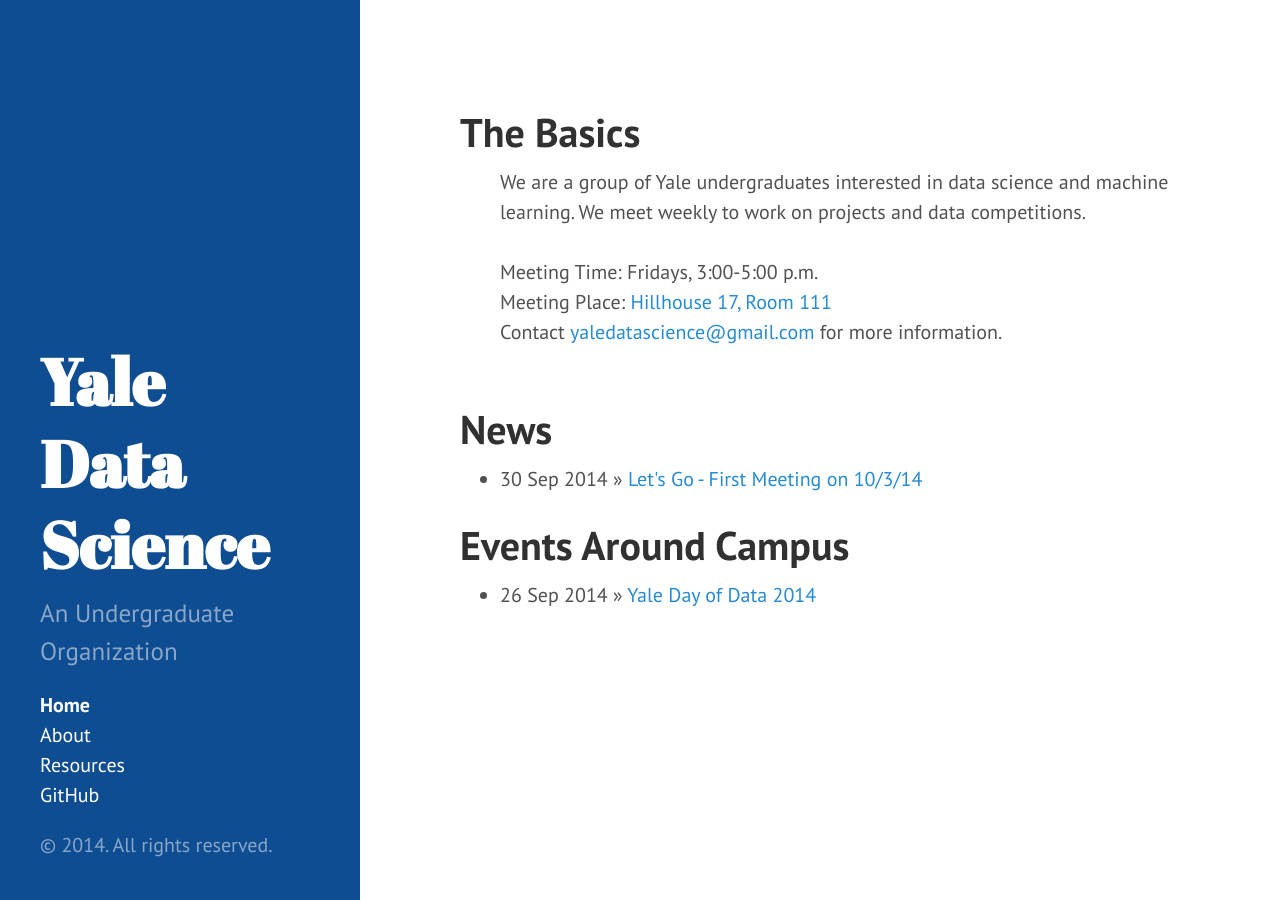
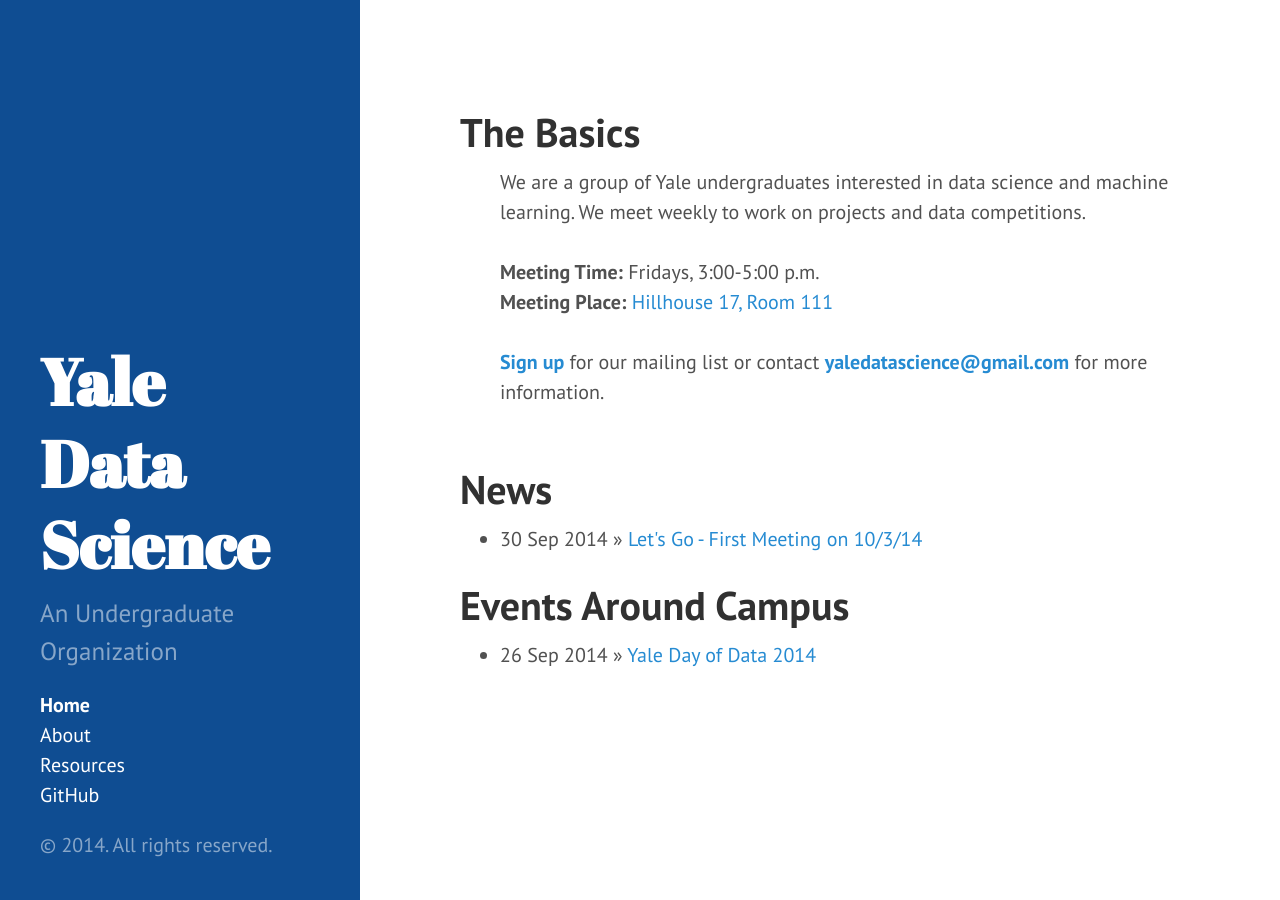
Before and after one commit to YaleDataScience/old-site, a Jekyll site: the page built from index.html, in a window 1280 px wide. Built offline with Jekyll 4.4.1, drawn with Linux system fonts in a browser that asks for light colours; Markdown is read by kramdown in place of the engine named in the settings; the list of posts is cut into pages by our own code.

Commit message:
Add mailing list

```diff
--- a/index.html
+++ b/index.html
@@ -9,16 +9,17 @@
     We are a group of Yale undergraduates interested in data science and machine learning.
     We meet weekly to work on projects and data competitions.<br><br>
 
-    Meeting Time: Fridays, 3:00-5:00 p.m.<br>
-    Meeting Place: <a href="http://map.yale.edu/map/#building:HLH17" target="_blank">Hillhouse 17, Room 111</a><br>
+    <b>Meeting Time:</b> Fridays, 3:00-5:00 p.m.<br>
+    <b>Meeting Place:</b> <a href="http://map.yale.edu/map/#building:HLH17" target="_blank">Hillhouse 17, Room 111</a><br><br>
 
-    Contact <script language="JavaScript">
+    <a href="http://mailman.yale.edu/mailman/listinfo/yds" target="_blank"><b>Sign up</b></a> for our mailing list or contact <b><script language="JavaScript">
         var username = "yaledatascience";
         var hostname = "gmail.com";
         var linktext = username + "@" + hostname ;
         document.write("<a href='" + "mail" + "to:" + username + "@" + hostname + "'>" + linktext + "</a>");
-        </script> for more information.
+        </script></b> for more information.
     <br><br>
+
   </ul>
 
 
```
